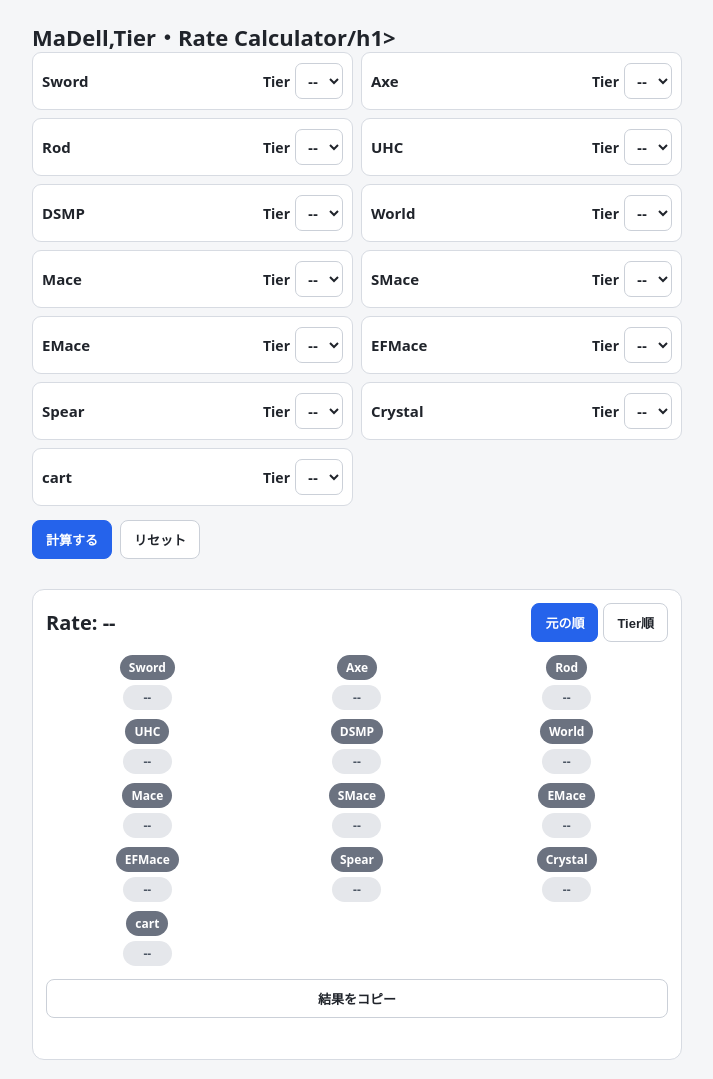
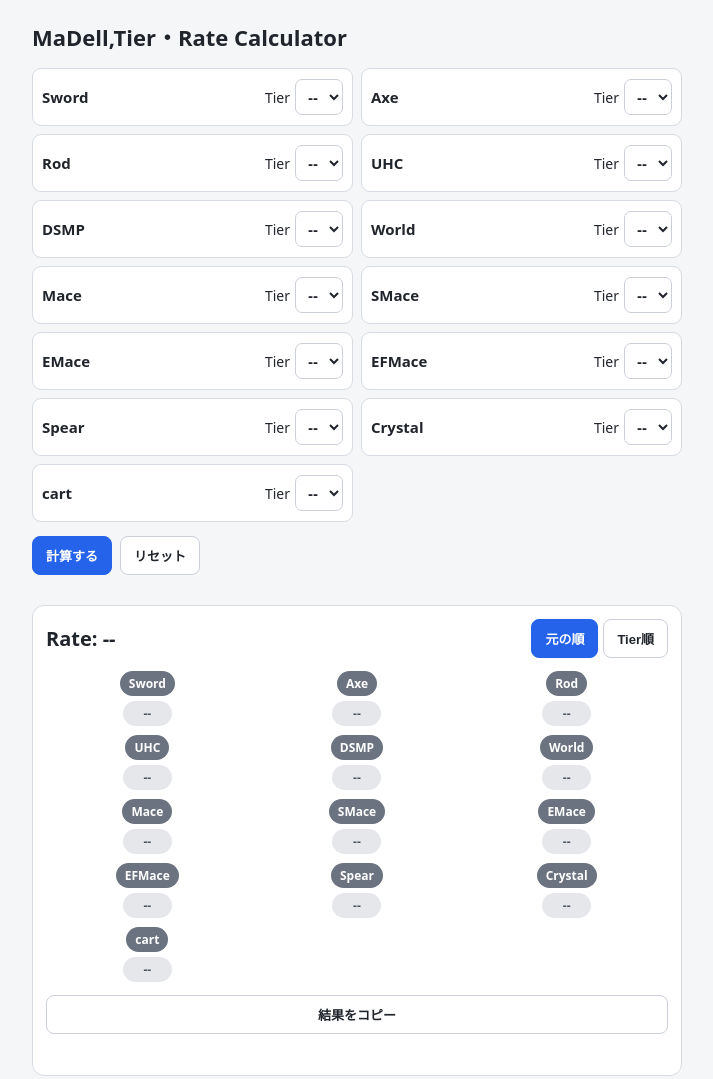
Before and after one commit to mt477460-web/rate-calculator, a plain HTML site: page index.html in a window 1280 px wide. Shown: the whole page, without its empty margins (283-996 px from the left). Drawn offline with Linux system fonts and the light colour scheme.

Commit message:
Update index.html

```diff
--- a/index.html
+++ b/index.html
@@ -35,7 +35,7 @@ button{padding:9px 13px;border-radius:8px;font-size:13px;font-weight:650;border:
 </head>
 <body>
 <main>
-<h1>MaDell,Tier・Rate Calculator/h1>
+<h1>MaDell,Tier・Rate Calculator</h1>
 <div id="inputs"></div>
 <div class="actions">
 <button class="primary" id="calc">計算する</button>
```
